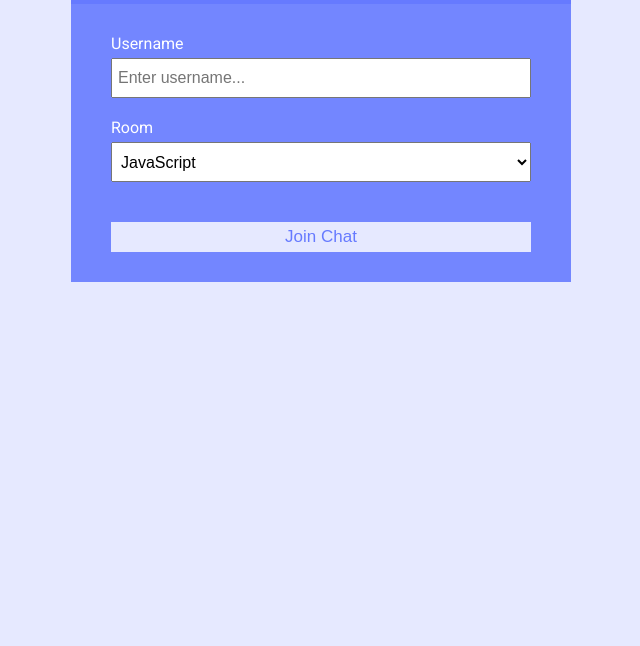
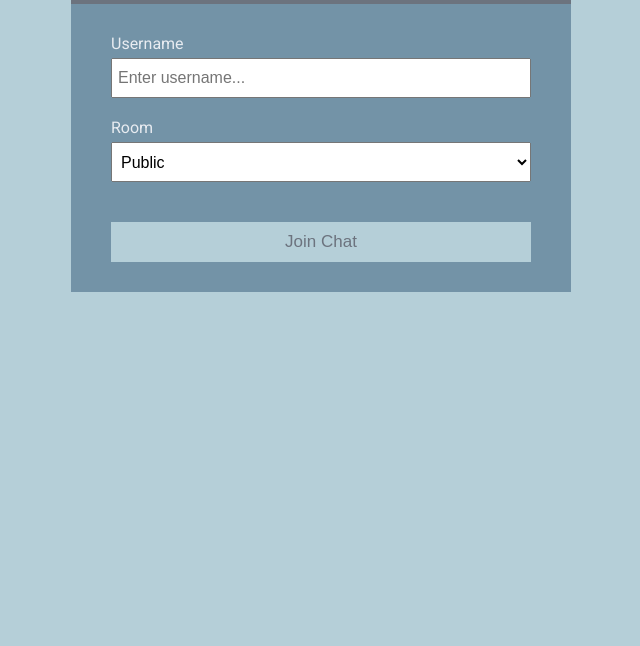
Before and after one commit to abidurr/chat-app, a website: page public/index.html in a window 1280 px wide. Shown: the part 154-800 px from the top of the page, without its empty margins (319-959 px from the left). Drawn offline with Linux system fonts and the light colour scheme.

Commit message:
Style changes

```diff
--- a/public/css/style.css
+++ b/public/css/style.css
@@ -1,11 +1,13 @@
 @import url('https://fonts.googleapis.com/css?family=Roboto&display=swap');
 
 :root {
-	--dark-color-a: #667aff;
-	--dark-color-b: #7386ff;
-	--light-color: #e6e9ff;
+	--dark-color-a: #6c737e;
+	--dark-color-b: #7393a7;
+	--light-color-a: #b5cfd8;
+	--light-color-b: #e8ecf1;
 	--success-color: #5cb85c;
 	--error-color: #d9534f;
+
 }
 
 * {
@@ -17,7 +19,7 @@
 body {
 	font-family: 'Roboto', sans-serif;
 	font-size: 16px;
-	background: var(--light-color);
+	background: var(--light-color-a);
 	margin: 20px;
 }
 
@@ -32,7 +34,7 @@ a {
 .btn {
 	cursor: pointer;
 	padding: 5px 15px;
-	background: var(--light-color);
+	background: var(--light-color-a);
 	color: var(--dark-color-a);
 	border: 0;
 	font-size: 17px;
@@ -42,14 +44,14 @@ a {
 
 .chat-container {
 	max-width: 1100px;
-	background: #fff;
+	background: var(--light-color-b);
 	margin: 30px auto;
 	overflow: hidden;
 }
 
 .chat-header {
 	background: var(--dark-color-a);
-	color: #fff;
+	color: var(--light-color-b);
 	border-top-left-radius: 5px;
 	border-top-right-radius: 5px;
 	padding: 15px;
@@ -65,7 +67,7 @@ a {
 
 .chat-sidebar {
 	background: var(--dark-color-b);
-	color: #fff;
+	color: var(--light-color-b);
 	padding: 20px 20px 60px;
 	overflow-y: scroll;
 }
@@ -94,7 +96,7 @@ a {
 .chat-messages .message {
 	padding: 10px;
 	margin-bottom: 15px;
-	background-color: var(--light-color);
+	background-color: var(--light-color-a);
 	border-radius: 5px;
 }
 
@@ -130,7 +132,7 @@ a {
 .join-container {
 	max-width: 500px;
 	margin: 80px auto;
-	color: #fff;
+	color: var(--light-color-b);
 }
 
 .join-header {
@@ -176,6 +178,7 @@ a {
 .join-main .btn {
 	margin-top: 20px;
 	width: 100%;
+	padding: 10px;
 }
 
 @media (max-width: 700px) {
--- a/public/index.html
+++ b/public/index.html
@@ -11,12 +11,12 @@
 			crossorigin="anonymous"
 		/>
 		<link rel="stylesheet" href="css/style.css" />
-		<title>ChatCord App</title>
+		<title>Chat App</title>
 	</head>
 	<body>
 		<div class="join-container">
 			<header class="join-header">
-				<h1><i class="fas fa-smile"></i> ChatCord</h1>
+				<h1><i class="fas fa-smile"></i> Chat</h1>
 			</header>
 			<main class="join-main">
 				<form action="chat.html">
@@ -33,12 +33,7 @@
 					<div class="form-control">
 						<label for="room">Room</label>
 						<select name="room" id="room">
-							<option value="JavaScript">JavaScript</option>
-							<option value="Python">Python</option>
-							<option value="PHP">PHP</option>
-							<option value="C#">C#</option>
-							<option value="Ruby">Ruby</option>
-							<option value="Java">Java</option>
+							<option value="Public">Public</option>
 						</select>
 					</div>
 					<button type="submit" class="btn">Join Chat</button>
```
Also changed, not shown: public/chat.html (+4 -4 lines).
